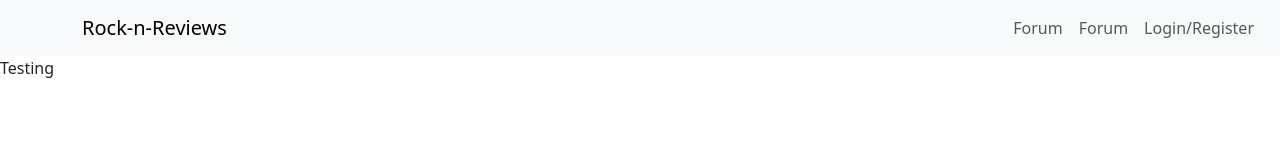
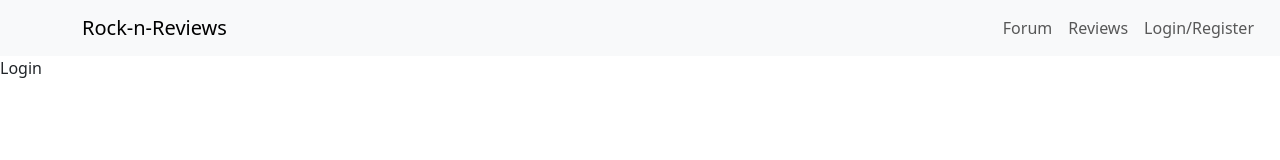
Before and after one commit to NeNeZoRr/rock-n-reviews, a React (Create React App) app: page /Logreg in a window 1280 px wide. Shown: the top 160 px of the page. Built offline with nearby package versions, Linux system fonts and the light colour scheme.

Commit message:
navbar functioning fully

```diff
--- a/package.json
+++ b/package.json
@@ -10,6 +10,7 @@
     "react": "^18.2.0",
     "react-bootstrap": "^2.9.2",
     "react-dom": "^18.2.0",
+    "react-router-dom": "^6.21.1",
     "react-scripts": "5.0.1",
     "web-vitals": "^2.1.4"
   },
--- a/src/App.js
+++ b/src/App.js
@@ -1,12 +1,25 @@
-import Navigation from "./Components/Navigation";
 import 'bootstrap/dist/css/bootstrap.min.css';
 import './App.css'
+import { BrowserRouter as Router, Route, Routes } from 'react-router-dom'
+import Navigation from "./Components/Navigation";
+import Home from './Components/Home';
+import Reviews from './Components/Reviews';
+import Forum from './Components/Forum';
+import Logreg from './Components/Login_Register';
 
 function App() {
   return (
     <div className="App">
       <Navigation />
-      Testing
+
+      <Router>
+        <Routes>
+            <Route path="/" element={<Home />} />
+            <Route path="/Forum" element={<Forum />} />
+            <Route path="/Reviews" element={<Reviews />} />
+            <Route path="/Logreg" element={<Logreg />} />
+        </Routes>
+      </Router>
     </div>
   );
 }
--- /dev/null
+++ b/src/Components/Forum.js
@@ -0,0 +1,9 @@
+const Forum = () => {
+    return (
+        <>
+        Forum
+        </>
+    );
+}
+
+export default Forum;
--- /dev/null
+++ b/src/Components/Login_Register.js
@@ -0,0 +1,9 @@
+const Logreg = () => {
+    return (
+        <>
+        Login
+        </>
+    );
+}
+
+export default Logreg;
--- a/src/Components/Navigation.js
+++ b/src/Components/Navigation.js
@@ -1,7 +1,9 @@
+
 import Container from 'react-bootstrap/Container';
 import Navbar from 'react-bootstrap/Navbar';
+import Nav from 'react-bootstrap/Nav';
 
-import Nav from 'react-bootstrap/Nav';
+
 
 function Navigation() {
     return (
@@ -10,13 +12,13 @@ function Navigation() {
                     <Navbar.Brand href="/">Rock-n-Reviews</Navbar.Brand>
                     <Nav className="justify-content-end link" activeKey="/home" >
                         <Nav.Item>
-                        <Nav.Link  eventKey="/Forum">Forum</Nav.Link>
+                            <Nav.Link  href="/Forum">Forum</Nav.Link>
                         </Nav.Item>
                         <Nav.Item>
-                        <Nav.Link  eventKey="/Reviews">Forum</Nav.Link>
+                            <Nav.Link  href="/Reviews">Reviews</Nav.Link>
                         </Nav.Item>
                         <Nav.Item>
-                        <Nav.Link eventKey="/Login_Register">Login/Register</Nav.Link>
+                            <Nav.Link href="/Logreg">Login/Register</Nav.Link>
                         </Nav.Item>
                     </Nav>
                 </Container>
--- /dev/null
+++ b/src/Components/Reviews.js
@@ -0,0 +1,9 @@
+const Reviews = () => {
+    return (
+        <>
+        Reviews
+        </>
+    );
+}
+
+export default Reviews;
```
Also changed, not shown: 2 other files (tests, documents, lock files or other folders). Lines whose indentation alone changed are shown as unchanged.
